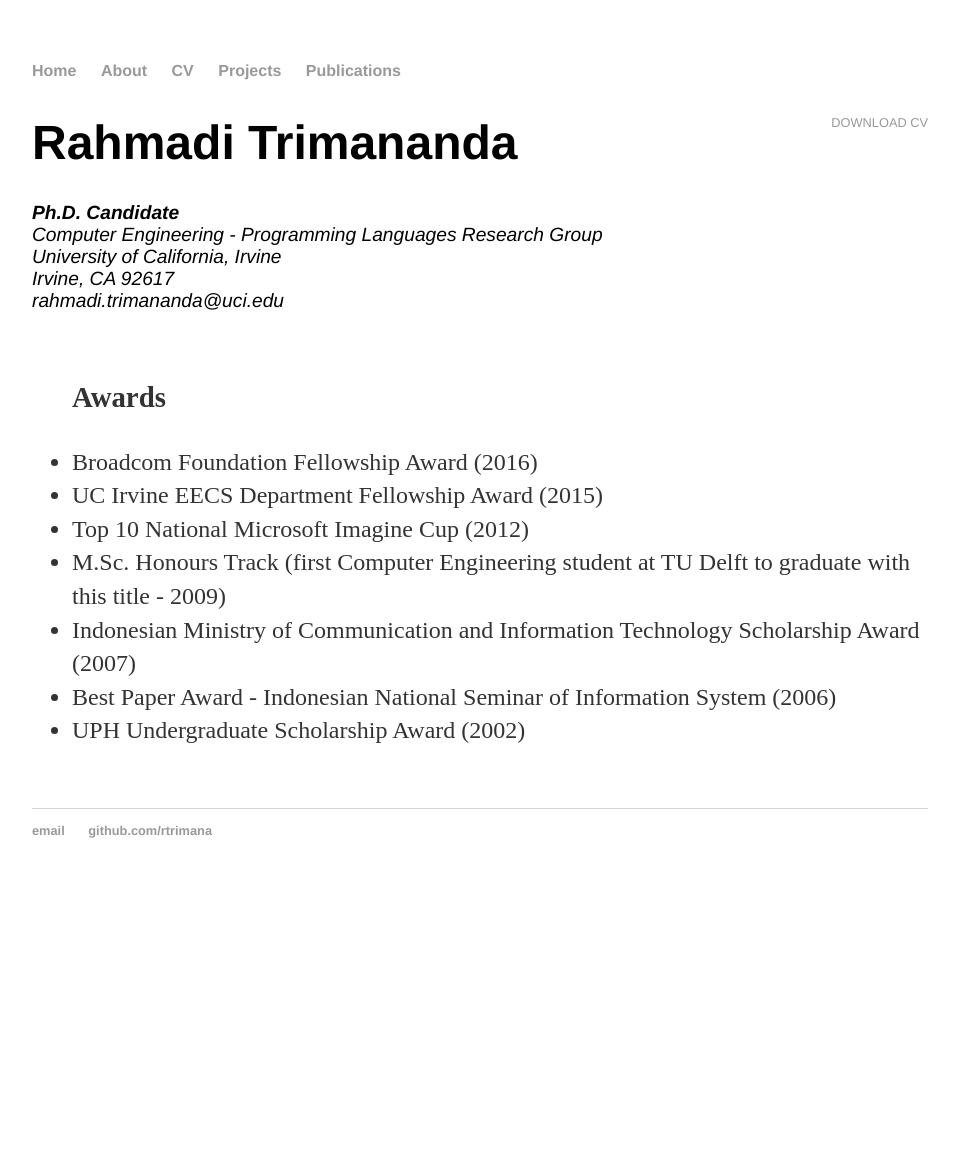
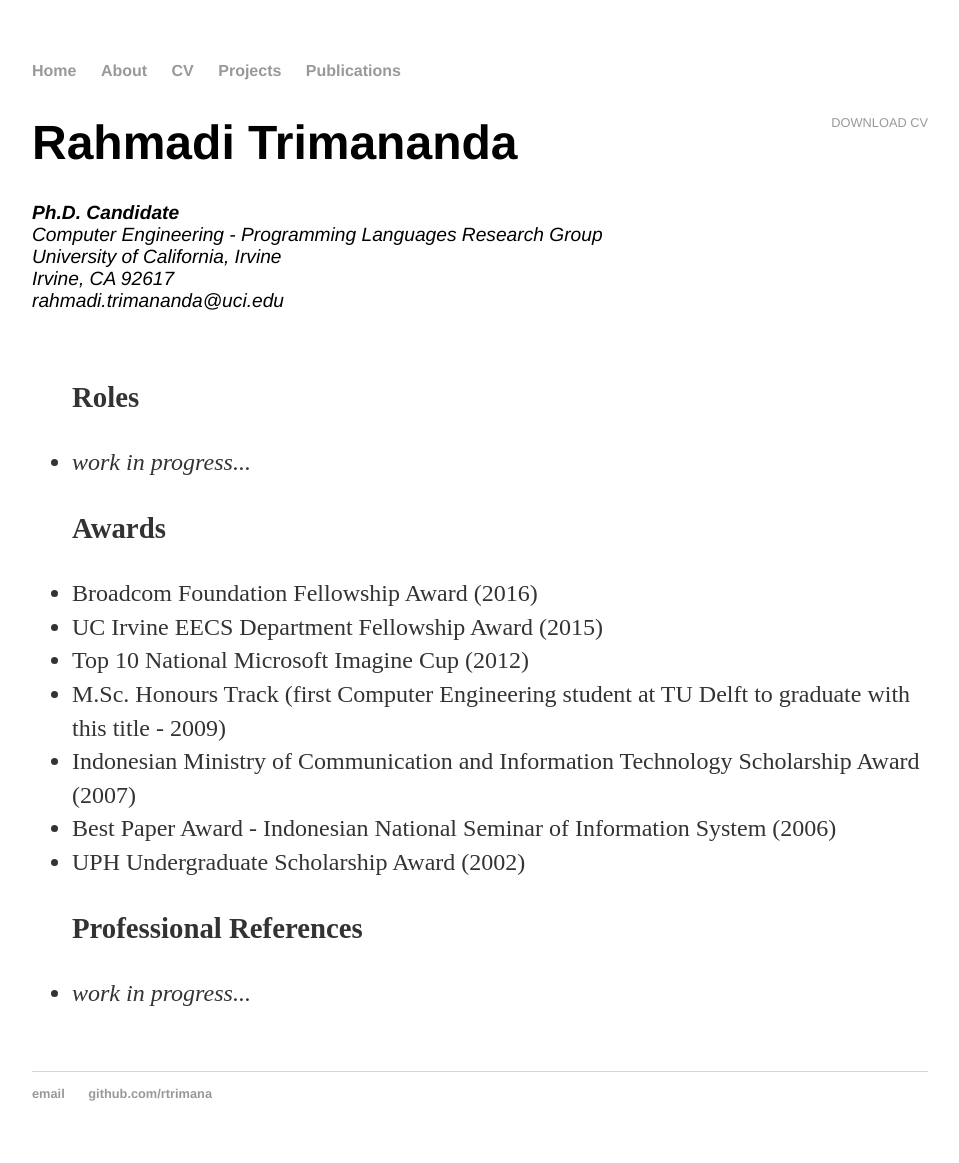
Before and after one commit to rtrimana/rahmaditrimananda.github.io, a Jekyll site: the page built from cv/index.html, in a window 1280 px wide. Shown: the whole page, without its empty margins (160-1119 px from the left). Built offline with Jekyll 4.4.1, drawn with Linux system fonts in a browser that asks for light colours; before the commit the page ends 900 px from its top, so only the background shows below that.

Commit message:
Update index.html

```diff
--- a/cv/index.html
+++ b/cv/index.html
@@ -17,7 +17,12 @@ title: CV of Your Name
 					<br>
 					<br>
 
-		<ul class="research">
+		<ul class="roles">
+			<p><strong>Roles</strong></p>
+			<li><em>work in progress...</em></li>
+			</ul>
+
+		<ul class="awards">
 			<p><strong>Awards</strong></p>
 			<li>Broadcom Foundation Fellowship Award (2016)</li>
 			<li>UC Irvine EECS Department Fellowship Award (2015)</li>
@@ -28,4 +33,9 @@ title: CV of Your Name
 			<li>UPH Undergraduate Scholarship Award (2002)</li>
 			</ul>
 
+		<ul class="references">
+			<p><strong>Professional References</strong></p>
+			<li><em>work in progress...</em></li>
+			</ul>
+
 	</div>
```
